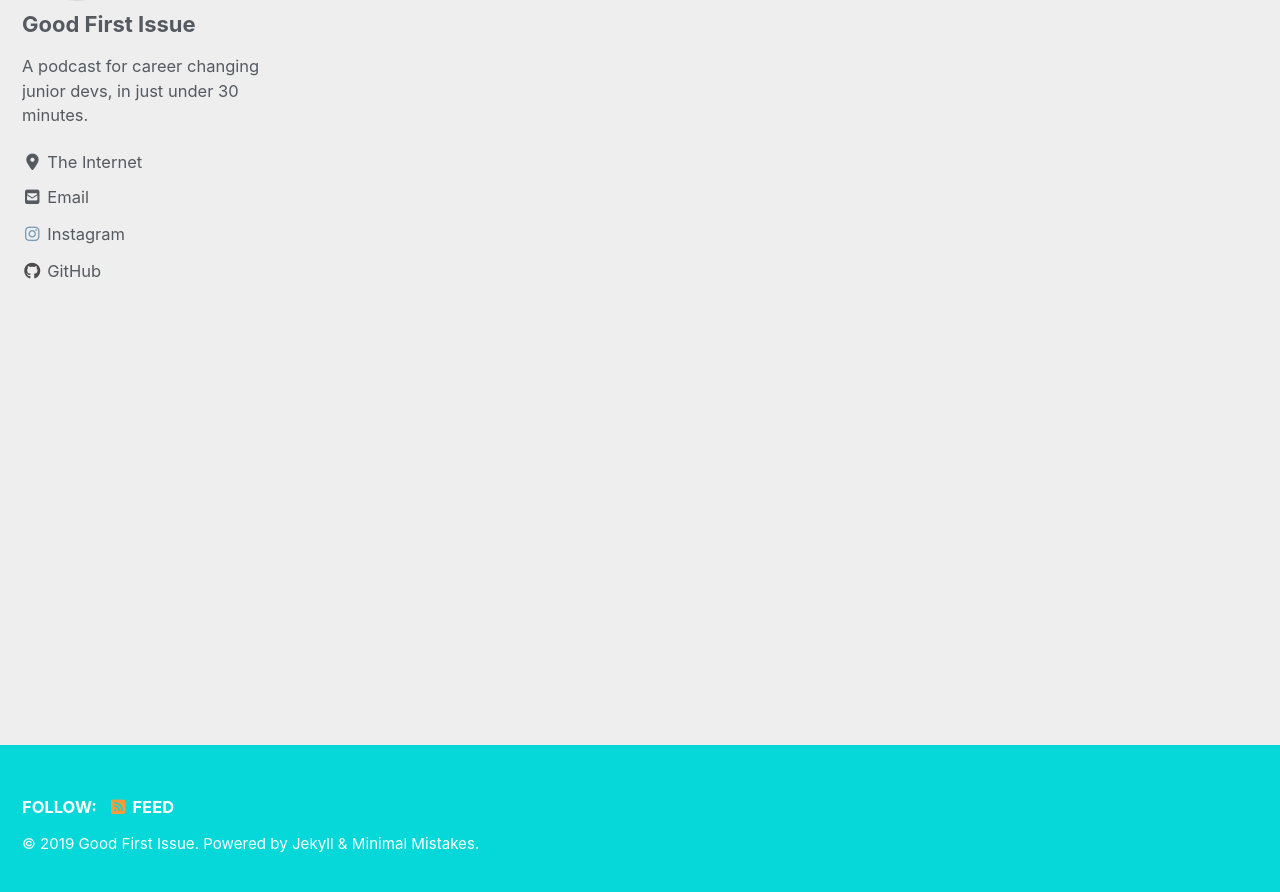
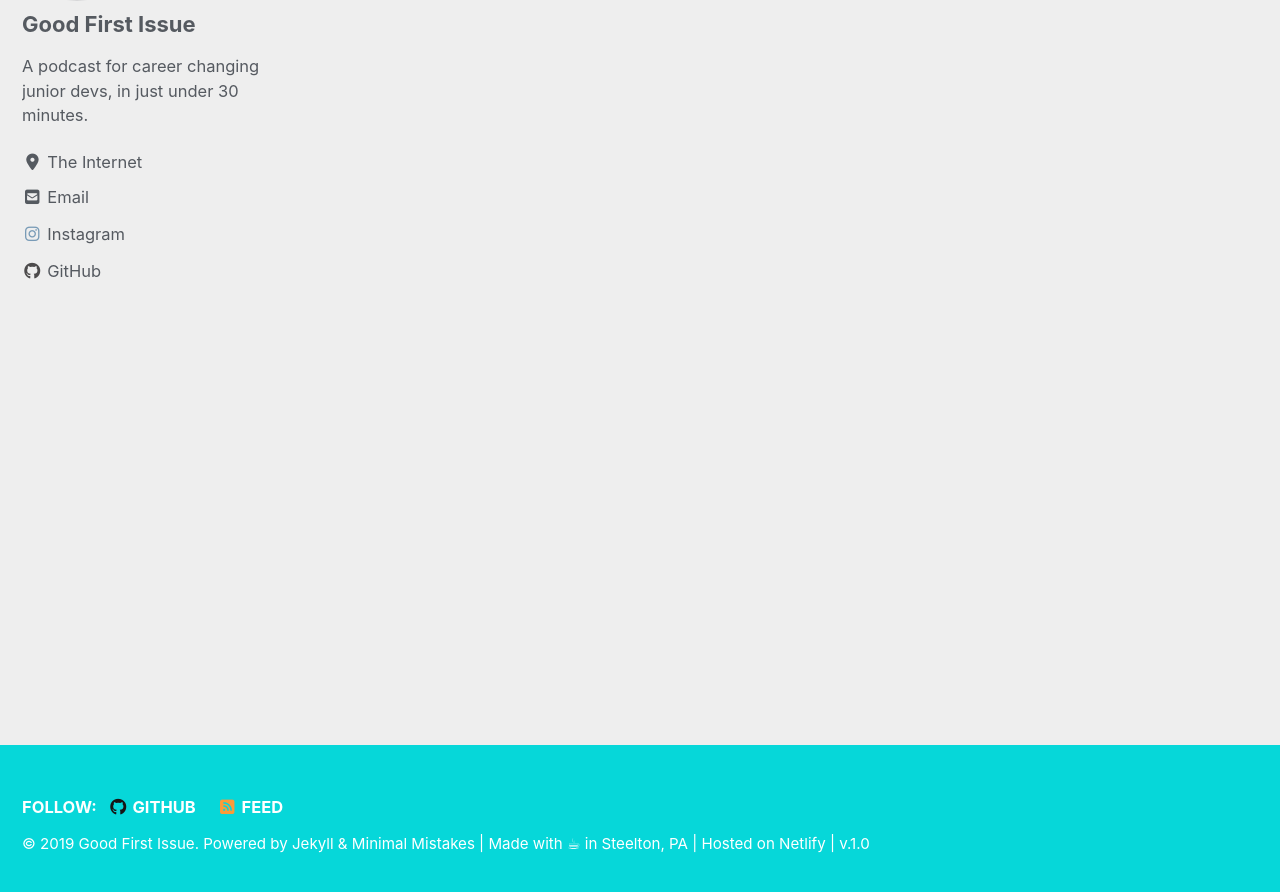
Before and after one commit to twhite96/good-first-issue-pod, a Jekyll site: the page built from index.html, in a window 1280 px wide and 900 px high, scrolled down 253 px. Shown: the top 892 px of the window. Built offline with Jekyll 4.4.1, drawn with Linux system fonts in a browser that asks for light colours; cached includes are drawn as plain includes; nearby versions of some CDN libraries; the list of posts is cut into pages by our own code.

Commit message:
Update something

```diff
--- a/_includes/footer.html
+++ b/_includes/footer.html
@@ -3,17 +3,27 @@
     {% if site.data.ui-text[site.locale].follow_label %}
       <li><strong>{{ site.data.ui-text[site.locale].follow_label }}</strong></li>
     {% endif %}
-
-    {% if site.footer.links %}
-      {% for link in site.footer.links %}
-        {% if link.label and link.url %}
-          <li><a href="{{ link.url }}" rel="nofollow noopener noreferrer"><i class="{{ link.icon | default: 'fas fa-link' }}" aria-hidden="true"></i> {{ link.label }}</a></li>
-        {% endif %}
-      {% endfor %}
+    {% if site.twitter.username %}
+      <li><a href="https://twitter.com/{{ site.twitter.username }}"><i class="fab fa-fw fa-twitter-square" aria-hidden="true"></i> Twitter</a></li>
     {% endif %}
-
+    {% if site.facebook.username %}
+      <li><a href="https://www.facebook.com/{{ site.facebook.username }}"><i class="fab fa-fw fa-facebook-square" aria-hidden="true"></i> Facebook</a></li>
+    {% endif %}
+    {% if site.author.github %}
+      <li><a href="https://github.com/{{ site.author.github }}"><i class="fab fa-fw fa-github" aria-hidden="true"></i> GitHub</a></li>
+    {% endif %}
+    {% if site.author.gitlab %}
+      <li><a href="https://gitlab.com/{{ site.author.gitlab }}"><i class="fab fa-fw fa-gitlab" aria-hidden="true"></i> Gitlab</a></li>
+    {% endif %}
+    {% if site.author.bitbucket %}
+      <li><a href="https://bitbucket.org/{{ site.author.bitbucket }}"><i class="fab fa-fw fa-bitbucket" aria-hidden="true"></i> Bitbucket</a></li>
+    {% endif %}
     <li><a href="{% if site.atom_feed.path %}{{ site.atom_feed.path }}{% else %}{{ '/feed.xml' | relative_url }}{% endif %}"><i class="fas fa-fw fa-rss-square" aria-hidden="true"></i> {{ site.data.ui-text[site.locale].feed_label | default: "Feed" }}</a></li>
   </ul>
 </div>
 
-<div class="page__footer-copyright">&copy; {{ site.time | date: '%Y' }} {{ site.name | default: site.title }}. {{ site.data.ui-text[site.locale].powered_by | default: "Powered by" }} <a href="https://jekyllrb.com" rel="nofollow">Jekyll</a> &amp; <a href="https://mademistakes.com/work/minimal-mistakes-jekyll-theme/" rel="nofollow">Minimal Mistakes</a>.</div>
+<div class="page__footer-copyright">&copy; {{ site.time | date: '%Y' }} {{ site.name | default: site.title }}.
+  {{ site.data.ui-text[site.locale].powered_by | default: "Powered by" }} <a href="https://jekyllrb.com"
+    rel="nofollow">Jekyll</a> &amp; <a href="https://mademistakes.com/work/minimal-mistakes-jekyll-theme/"
+    rel="nofollow">Minimal Mistakes</a> | Made with ☕ in Steelton, PA | Hosted on <a href="https://www.netlify.com/">Netlify</a> | v.1.0
+</div>
```
